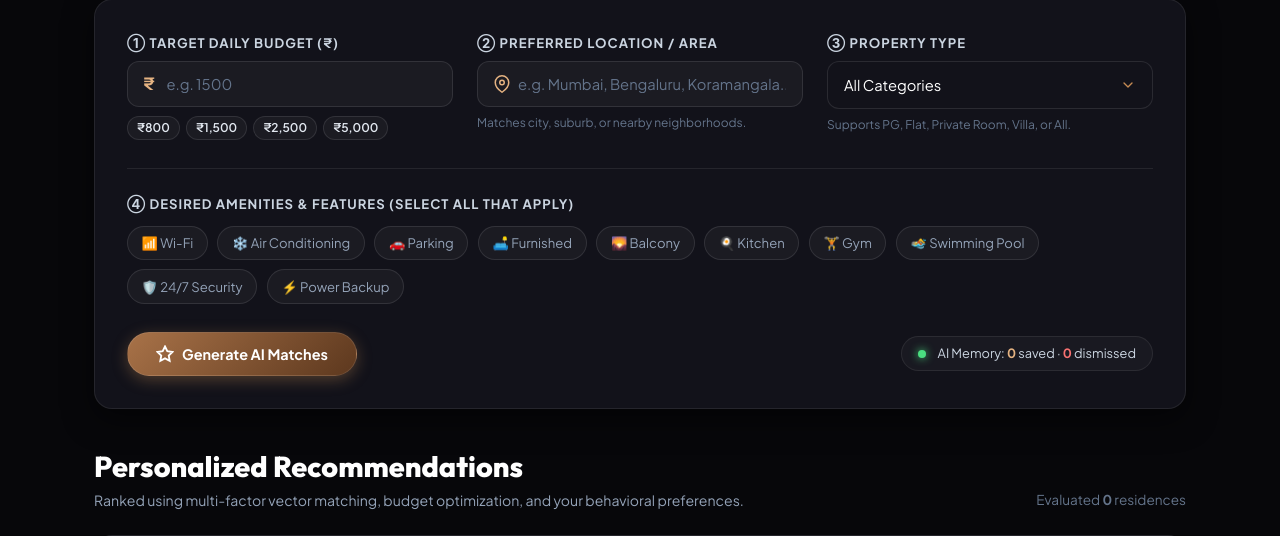
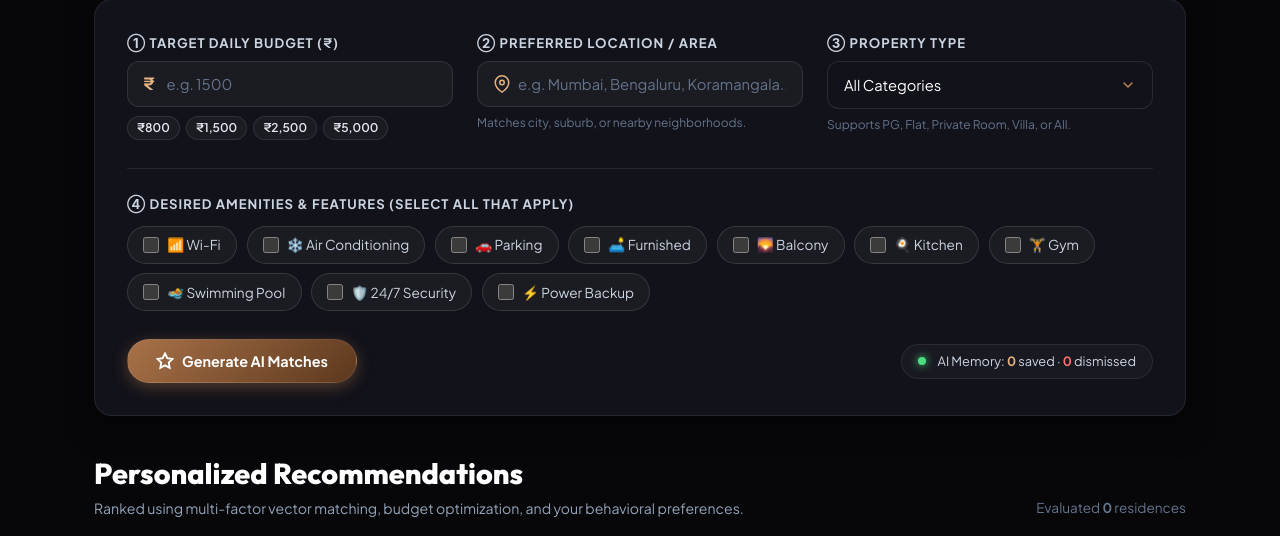
Before and after one commit to kuldeep265/RentEase, a Django app: page /recommendations/ in a window 1280 px wide. Shown: the part 403-939 px from the top of the page. Run offline with Django 5.2, Linux system fonts and the light colour scheme; the visitor is signed in with stand-in values (Sample User, id 1); data that the repository does not hold is empty; some libraries are stand-ins or nearby versions.

Commit message:
Fix amenity chips selection by using native change events and CSS :has state

```diff
--- a/RentEase/templates/recommendations/ai_matcher.html
+++ b/RentEase/templates/recommendations/ai_matcher.html
@@ -91,8 +91,8 @@
         </label>
         <div style="display:flex; flex-wrap:wrap; gap:0.6rem;">
           {% for am in available_amenities %}
-            <label class="amenity-chip {% if am in selected_amenities %}active{% endif %}" style="cursor:pointer; user-select:none;">
-              <input type="checkbox" name="amenities" value="{{ am }}" {% if am in selected_amenities %}checked{% endif %} style="display:none;">
+            <label class="amenity-chip {% if am in selected_amenities %}active{% endif %}">
+              <input type="checkbox" name="amenities" value="{{ am }}" class="amenity-checkbox" {% if am in selected_amenities %}checked{% endif %}>
               <span class="chip-text">
                 {% if am == 'WiFi' %}📶 Wi-Fi
                 {% elif am == 'AC' %}❄️ Air Conditioning
@@ -321,24 +321,36 @@
   .amenity-chip {
     display: inline-flex;
     align-items: center;
+    gap: 0.5rem;
     background: rgba(255,255,255,0.04);
-    border: 1px solid rgba(255,255,255,0.1);
+    border: 1px solid rgba(255,255,255,0.12);
     border-radius: 9999px;
-    padding: 0.35rem 0.85rem;
-    font-size: 0.82rem;
-    color: #94a3b8;
+    padding: 0.45rem 0.95rem;
+    font-size: 0.85rem;
+    color: #cbd5e1;
+    cursor: pointer;
+    user-select: none;
     transition: all 0.2s ease;
   }
   .amenity-chip:hover {
     background: rgba(255,255,255,0.08);
-    border-color: rgba(255,255,255,0.2);
+    border-color: rgba(197,139,84,0.4);
     color: #ffffff;
   }
-  .amenity-chip.active {
-    background: rgba(197,139,84,0.18);
-    border-color: var(--color-primary);
-    color: var(--color-primary-light);
-    font-weight: 600;
+  .amenity-chip.active,
+  .amenity-chip:has(input:checked) {
+    background: rgba(197,139,84,0.22) !important;
+    border-color: var(--color-primary) !important;
+    color: #ffffff !important;
+    font-weight: 700;
+    box-shadow: 0 0 12px rgba(197,139,84,0.35);
+  }
+  .amenity-checkbox {
+    accent-color: #c58b54;
+    width: 16px;
+    height: 16px;
+    cursor: pointer;
+    margin: 0;
   }
   .btn-save-toggle:hover {
     transform: scale(1.1);
@@ -367,14 +379,11 @@
       });
     });
 
-    // 2. Interactive amenity chips toggle
-    document.querySelectorAll('.amenity-chip').forEach(function(chip) {
-      const checkbox = chip.querySelector('input[type="checkbox"]');
-      chip.addEventListener('click', function(e) {
-        if (e.target !== checkbox) {
-          checkbox.checked = !checkbox.checked;
-        }
-        if (checkbox.checked) {
+    // 2. Interactive amenity chips toggle using native change events
+    document.querySelectorAll('.amenity-chip input[type="checkbox"]').forEach(function(checkbox) {
+      checkbox.addEventListener('change', function() {
+        const chip = this.closest('.amenity-chip');
+        if (this.checked) {
           chip.classList.add('active');
         } else {
           chip.classList.remove('active');
```
